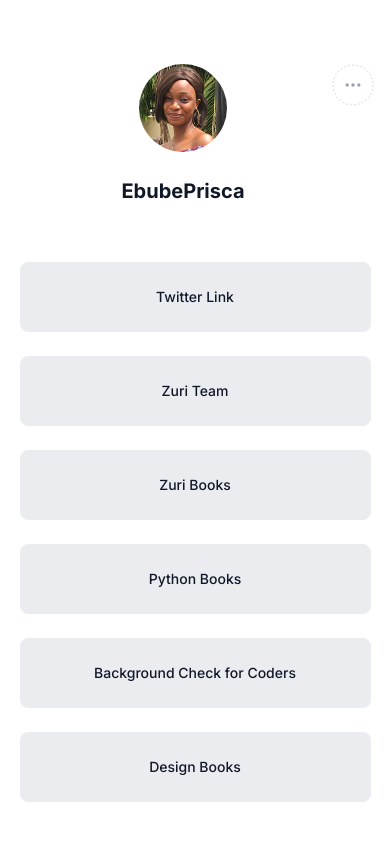
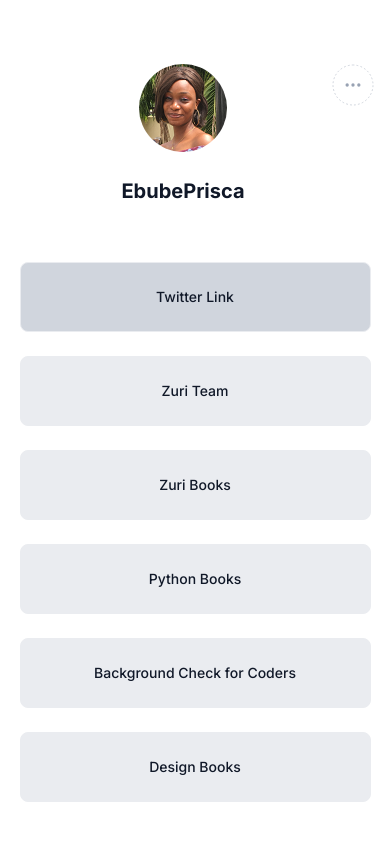
Before and after one commit to PriscaTonia/Linktree, a React (Create React App) app: page / in a window 390 px wide. In both pictures the pointer is over the link "Twitter Link". Shown: the top 844 px of the page. Built offline with nearby package versions, Linux system fonts and the light colour scheme.

Commit message:
Hover State for Buttons

```diff
--- a/src/Components/Button/styles.module.css
+++ b/src/Components/Button/styles.module.css
@@ -16,6 +16,9 @@
   line-height: 28px;
   color: #101828;
 }
+.btn:hover{
+  background: #D0D5DD;;
+}
 .btn#twitter__name {
   font-weight: 500;
 }
--- a/src/Components/Profile/styles.module.css
+++ b/src/Components/Profile/styles.module.css
@@ -23,6 +23,7 @@
   height: 40px;
   right: 352px;
   top: 35px;
+  cursor: pointer;
 }
 .shareBtnMobile {
   display: none;
@@ -47,5 +48,6 @@
     display: flex;
     position: absolute;
     right: 16px;
+    cursor: pointer;
   }
 }
```
